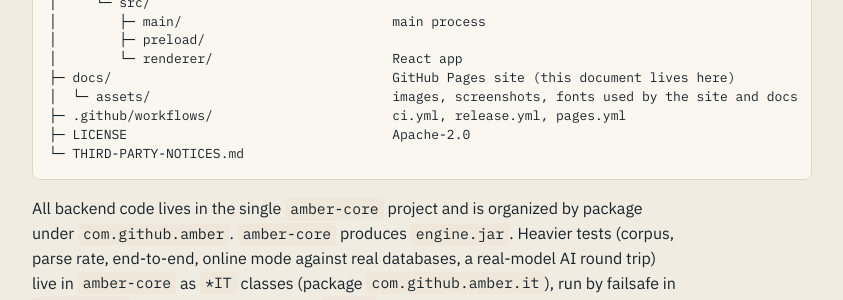
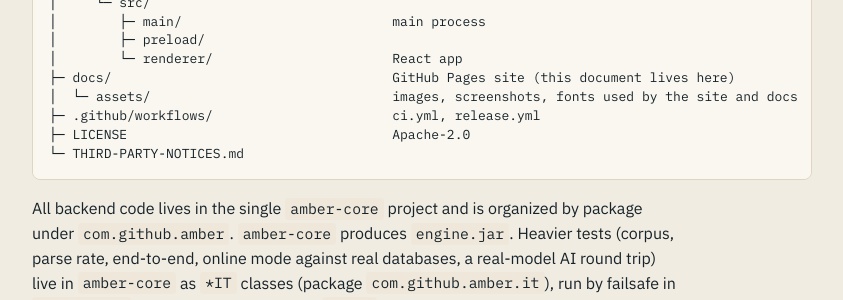
Before and after one commit to paganini2008/amber, a Jekyll site: the page built from docs/design.md, in a window 1280 px wide and 1400 px high, scrolled down 4696 px. Shown: the part 662-962 px from the top of the window, without its empty margins (218-1061 px from the left). Built offline with Jekyll 4.4.1, drawn with Linux system fonts in a browser that asks for light colours; some of the changed text lies outside the part shown.

Commit message:
ci: fix bugs

````diff
--- a/docs/design.md
+++ b/docs/design.md
@@ -187,7 +187,7 @@ amber/
 │        └─ renderer/                       React app
 ├─ docs/                                    GitHub Pages site (this document lives here)
 │  └─ assets/                               images, screenshots, fonts used by the site and docs
-├─ .github/workflows/                       ci.yml, release.yml, pages.yml
+├─ .github/workflows/                       ci.yml, release.yml
 ├─ LICENSE                                  Apache-2.0
 └─ THIRD-PARTY-NOTICES.md
 ```
@@ -749,7 +749,7 @@ how to open an unsigned app on macOS (Gatekeeper) and Windows (SmartScreen).
 |---|---|---|
 | `ci.yml` | push, pull request | `mvn verify` (unit, corpus, snapshot tests), UI type-check, lint, unit tests |
 | `release.yml` | push of a tag `v*` | Set version from the tag → build `engine.jar` once → matrix: jlink + AppCDS + electron-builder per target → smoke test (app starts, engine answers `analyze`) → GitHub Release with all artifacts and `SHA256SUMS` |
-| `pages.yml` | push to `main` touching `docs/` | Build and publish the GitHub Pages site |
+| (GitHub Pages) | push to `main` | Published by GitHub from `main` → `/docs` ("Deploy from a branch"); no workflow of its own |
 
 - Maven and `package.json` stay at `1.0.0-SNAPSHOT` in the repository. The release workflow sets
   the version from the tag (`v1.0.0` → `1.0.0`).
--- a/docs/index.html
+++ b/docs/index.html
@@ -574,7 +574,7 @@ cd ui/amber-desktop &amp;&amp; npm ci &amp;&amp; npm run dev</code></pre>
             <div class="stat"><dt>Engine unit tests</dt><dd>500</dd></div>
             <div class="stat stat-wide"><dt>Line-coverage gate</dt><dd>≥ 90%<small>currently about 96%</small></dd></div>
           </dl>
-          <p class="env">Measured on an Apple M2 Max with 32 GB, macOS 26 and JDK 25. CI also tests on JDK 17.</p>
+          <p class="env">Measured on an Apple M2 Max with 32 GB, macOS 26 and JDK 25.</p>
         </div>
       </div>
 
````
Also changed, not shown: .github/workflows/ci.yml, .github/workflows/pages.yml (deleted), README.md, 1 other file.
